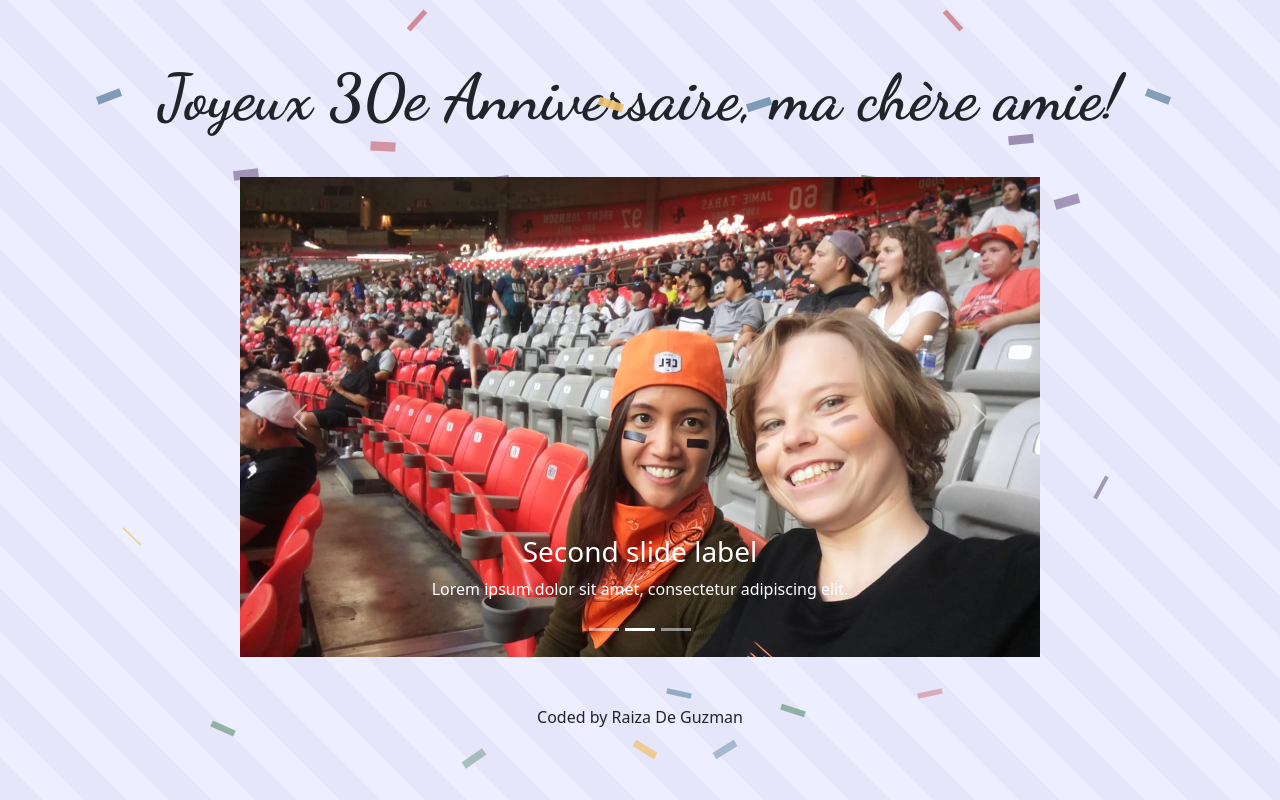
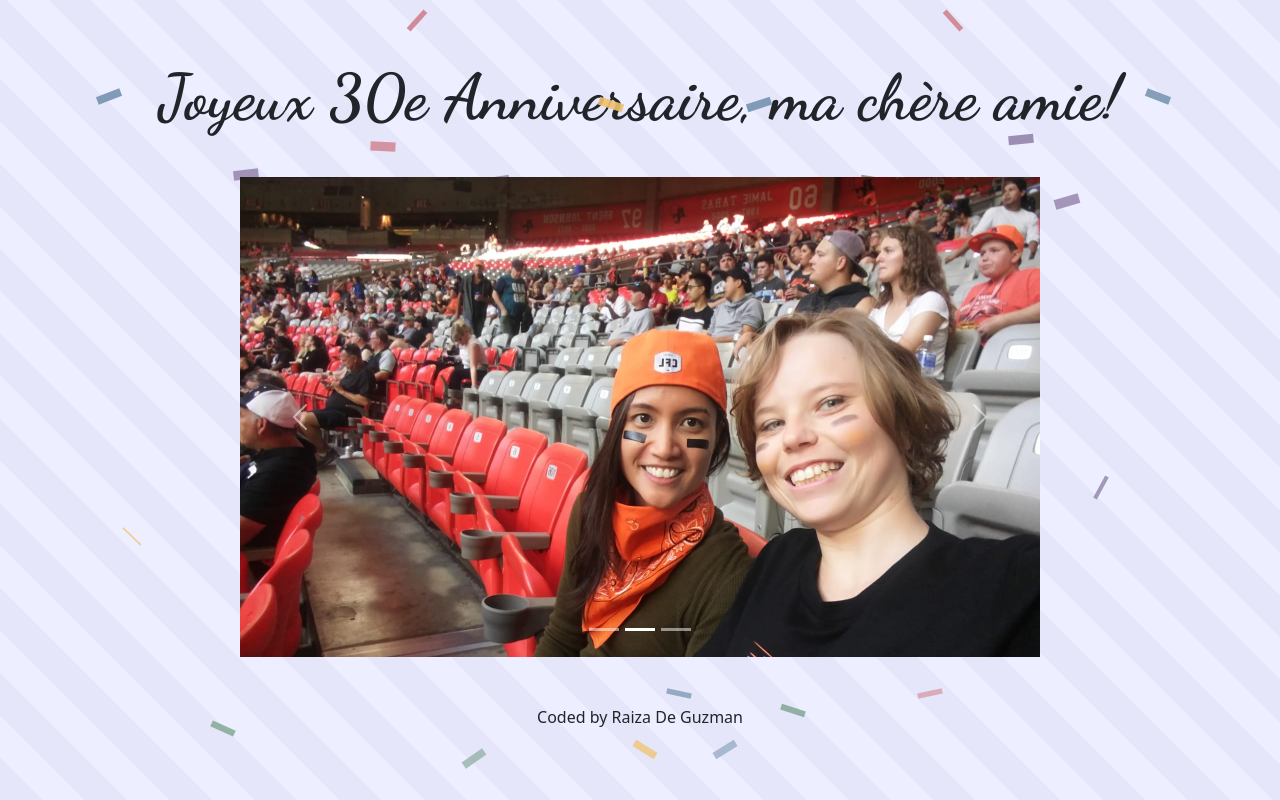
Before and after one commit to Raiza-D/ma-chere-amie, a React (Create React App) app: page / in a window 1280 px wide. Built offline with nearby package versions, Linux system fonts and the light colour scheme.

Commit message:
Declare photoAlbum array of objects. Iterate over each array elem using map, inside Carousel component. Comment out original Carousel component and contents.

```diff
--- a/src/components/HappyBirthday.jsx
+++ b/src/components/HappyBirthday.jsx
@@ -7,9 +7,29 @@ import panoRidgePic from "../assets/panoridge2019.JPG";
 
 
 export default function HappyBirthday() {
+
+  const photoAlbum = [
+    {
+      id: 1,
+      photoName: whistlerPic,
+      altValue: "Whistler Village 2018",
+    },
+
+    {
+      id: 2,
+      photoName: bcLionsPic,
+      altValue: "BC Lions Game 2019"
+    },
+    {
+      id: 3,
+      photoName: panoRidgePic,
+      altValue: "Panorama Ridge Hike & Camp 2019"
+    }
+  ]
+
   return (
     <div>
-      <Carousel className="carousel">
+      {/* <Carousel className="carousel">
         <Carousel.Item interval={4000}>
           <img
             className="d-block w-100"
@@ -22,7 +42,11 @@ export default function HappyBirthday() {
           </Carousel.Caption>
         </Carousel.Item>
         <Carousel.Item interval={4000}>
-          <img className="d-block w-100" src={bcLionsPic} alt="BC Lions Game 2019" />
+          <img
+            className="d-block w-100"
+            src={bcLionsPic}
+            alt="BC Lions Game 2019"
+          />
           <Carousel.Caption>
             <h3>Second slide label</h3>
             <p>Lorem ipsum dolor sit amet, consectetur adipiscing elit.</p>
@@ -41,7 +65,25 @@ export default function HappyBirthday() {
             </p>
           </Carousel.Caption>
         </Carousel.Item>
+      </Carousel> */}
+      <Carousel className="carousel">
+        {photoAlbum.map((photo) => {
+          return (
+            <Carousel.Item interval={4000} key={photo.id}>
+              <img
+                className="d-block w-100"
+                src={photo.photoName}
+                alt={photo.altValue}
+              />
+              <Carousel.Caption>
+                {/* <h3>First slide label</h3>
+            <p>Nulla vitae elit libero, a pharetra augue mollis interdum.</p> */}
+              </Carousel.Caption>
+            </Carousel.Item>
+          );
+        })}
       </Carousel>
+
     </div>
   );
 }
```
